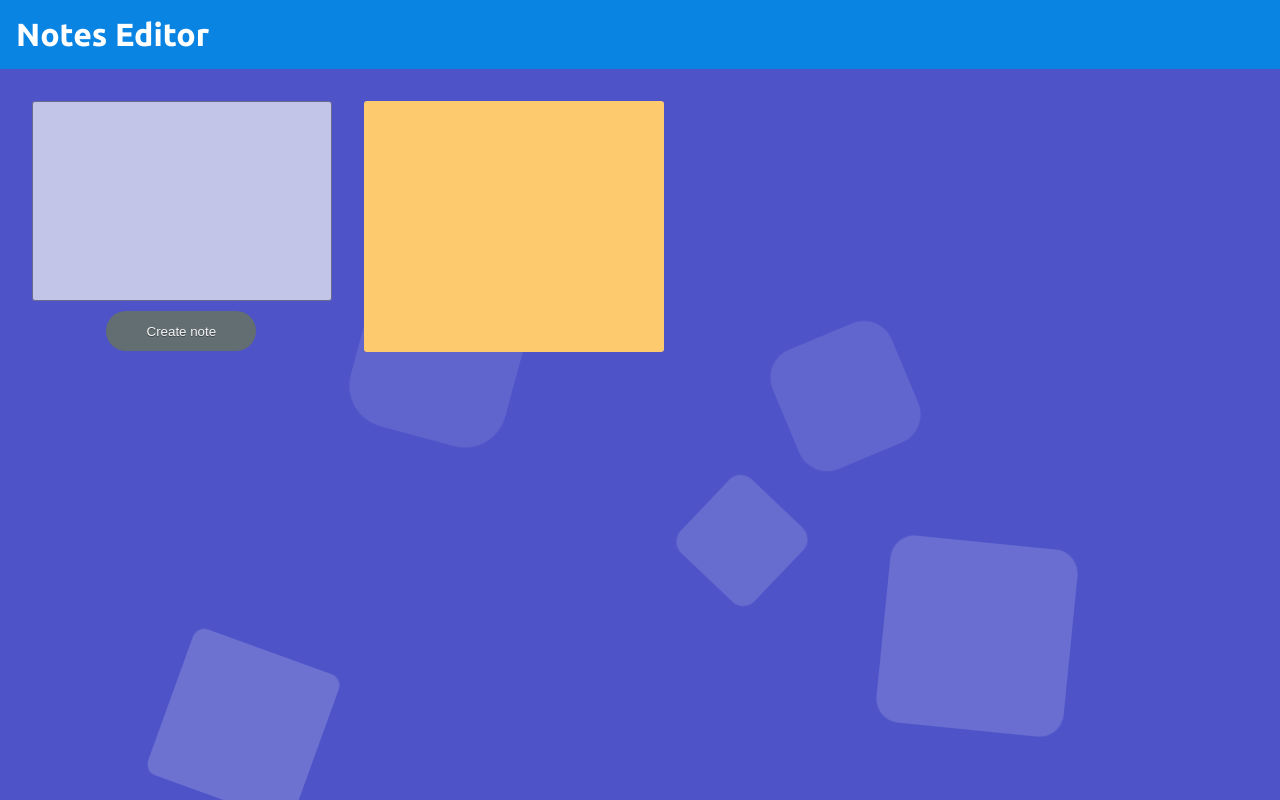
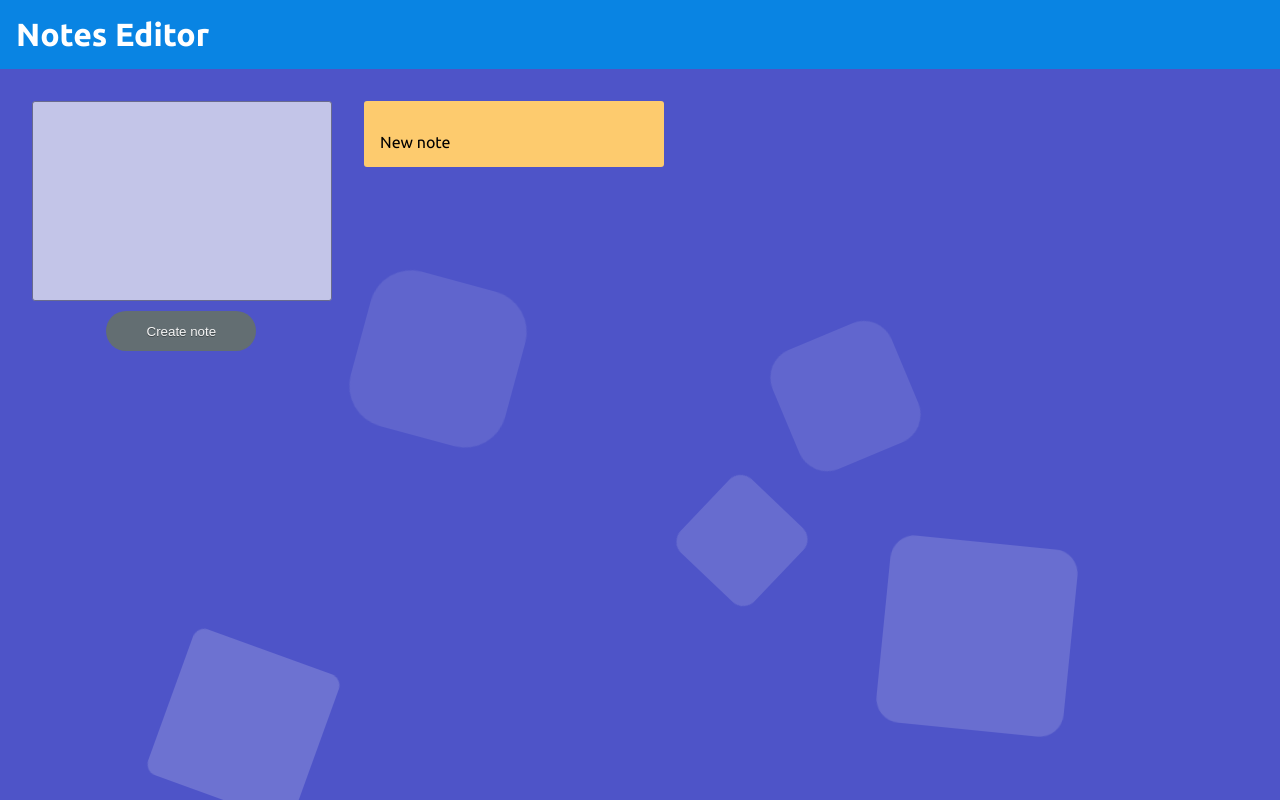
Before and after one commit to Vonubat/notes-editor, a React (Create React App) app: page / in a window 1280 px wide. Both pictures are taken after a click on the button "Create note". Built offline with nearby package versions, Linux system fonts and the light colour scheme.

Commit message:
feat: add NoteList component

```diff
--- a/src/components/Note.module.scss
+++ b/src/components/Note.module.scss
@@ -1,10 +1,14 @@
 @import '../sass/abstracts/variables';
 
-.sticky-container {
+.note {
   width: 300px;
   padding: 2rem 1rem 1rem;
   box-sizing: border-box;
   position: relative;
   border-radius: 3px;
   background: $color-bright-yarrow;
+
+  span {
+    white-space: pre-wrap;
+  }
 }
--- a/src/components/Note.tsx
+++ b/src/components/Note.tsx
@@ -2,9 +2,14 @@ import React from 'react';
 import styles from './Note.module.scss';
 
 interface MyProps {
+  id?: string;
   children?: string;
 }
 
-export const Note = ({ children }: MyProps): JSX.Element => {
-  return <div className={styles['sticky-container']}>{children}</div>;
+export const Note = ({ children, id }: MyProps): JSX.Element => {
+  return (
+    <div id={id} className={styles.note}>
+      <span>{children}</span>
+    </div>
+  );
 };
--- /dev/null
+++ b/src/components/NoteList.module.scss
@@ -0,0 +1,5 @@
+.note-list {
+  display: flex;
+  flex-direction: column;
+  gap: 1rem;
+}
--- /dev/null
+++ b/src/components/NoteList.tsx
@@ -0,0 +1,21 @@
+import React from 'react';
+import { useContextState } from 'context/Context';
+import { IData } from 'types';
+import { Note } from './';
+import styles from './NoteList.module.scss';
+
+export const NoteList = (): JSX.Element => {
+  const { notes } = useContextState().state;
+
+  return (
+    <div className={styles['note-list']}>
+      {notes.map(
+        ({ text, id }: IData): JSX.Element => (
+          <Note key={String(id)} id={String(id)}>
+            {text}
+          </Note>
+        )
+      )}
+    </div>
+  );
+};
--- a/src/components/index.ts
+++ b/src/components/index.ts
@@ -1,3 +1,4 @@
 export { Textarea } from './Textarea';
 export { Background } from './Background';
 export { Note } from './Note';
+export { NoteList } from './NoteList';
--- a/src/layout/Main.tsx
+++ b/src/layout/Main.tsx
@@ -1,4 +1,4 @@
-import { Note, Textarea } from 'components';
+import { NoteList, Textarea } from 'components';
 import React from 'react';
 import styles from './Main.module.scss';
 
@@ -6,7 +6,7 @@ export const Main = (): JSX.Element => {
   return (
     <div className={styles.main}>
       <Textarea />
-      <Note />
+      <NoteList />
     </div>
   );
 };
```
